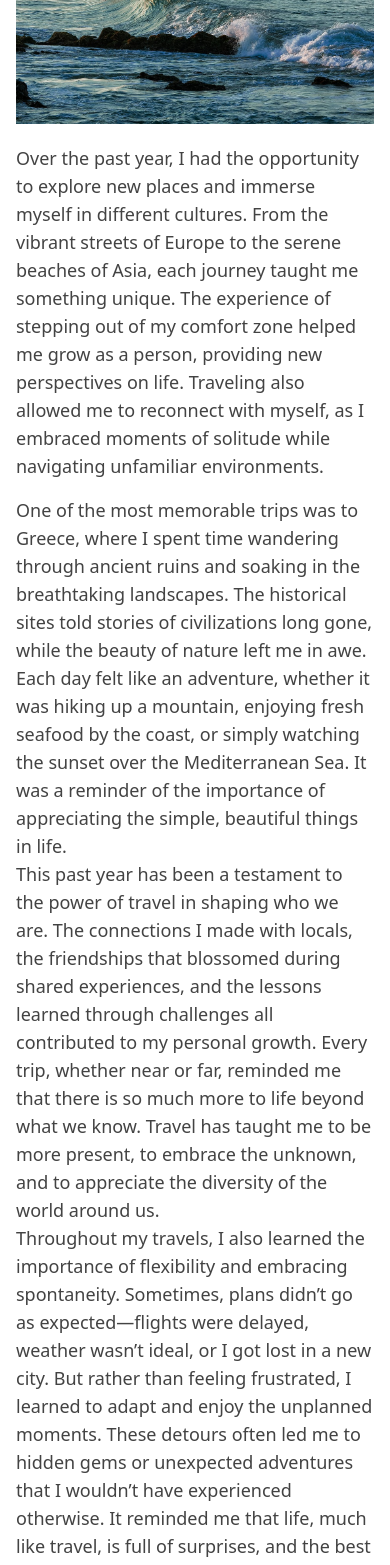
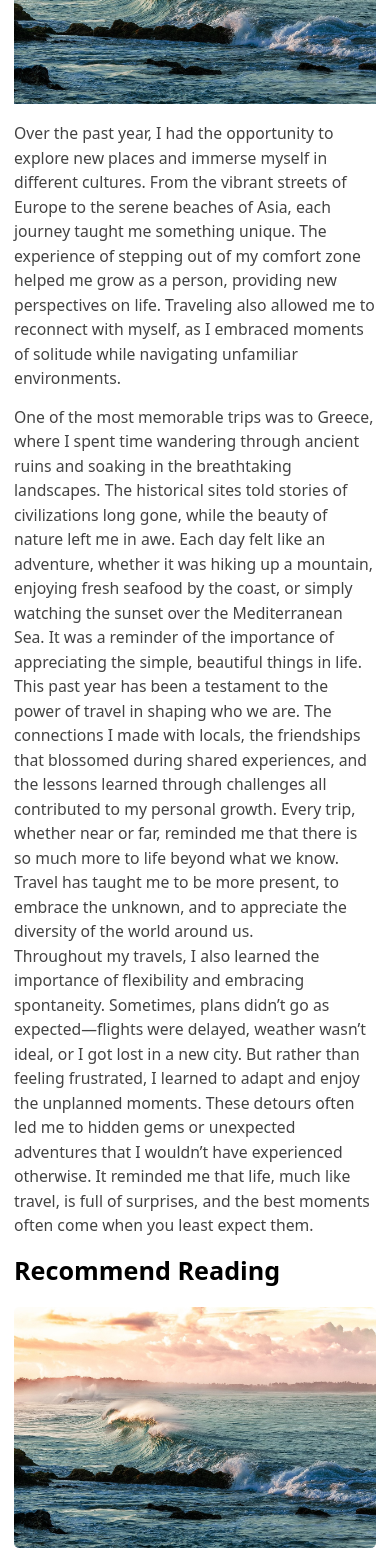
Before and after one commit to zer0p01nt/coding-myself, a React (Vite) app: page /read/1 in a window 390 px wide. Shown: the part 420-1985 px from the top of the page. Built offline with nearby package versions, Linux system fonts and the light colour scheme.

Commit message:
💄 Design: 반응형 추가

```diff
--- a/src/components/home/PostArea.tsx
+++ b/src/components/home/PostArea.tsx
@@ -2,7 +2,7 @@ import PostItem from "./PostItem";
 
 export default function PostArea() {
   return (
-    <section className='posts-area grid grid-cols-2 gap-8'>
+    <section className='posts-area grid grid-cols-2 gap-8 min-[320px]:grid-cols-1 md:grid-cols-2 md:gap-4'>
       <PostItem />
     </section>
   );
--- a/src/components/home/SearchArea.tsx
+++ b/src/components/home/SearchArea.tsx
@@ -4,10 +4,10 @@ export default function SearchArea() {
   return (
     <section className='search-area mb-16'>
       <article className='search-area__search font-search text-center'>
-        <h2 className='search-area__title text-[2rem] font-bold mb-2'>
+        <h2 className='search-area__title text-[2rem] font-bold mb-2 lg:text-4xl'>
           The Sucoding Blog
         </h2>
-        <p className='search-area__description text-[1.15rem] text-primary mb-4'>
+        <p className='search-area__description text-[1.15rem] text-primary mb-4 min-[320px]:text-lg lg:text-[1.35rem]'>
           A Blog About Food, Experience, and Recipes.
         </p>
         <form method='get' className='search-area__form relative'>
--- a/src/components/read/ReadArea.tsx
+++ b/src/components/read/ReadArea.tsx
@@ -7,7 +7,7 @@ export default function ReadArea() {
         <strong className='page__read-tag flex justify-center items-center text-white w-18 h-6.5 text-xs bg-primary-navy my-[0.325rem] mx-0'>
           Travel
         </strong>
-        <h2 className='page__read-title font-bold'>
+        <h2 className='page__read-title font-bold min-[320px]:text-[1.625rem] md:text-[1.825rem]'>
           My Travel Stories from the Past Year
         </h2>
         <div className='page__read-meta-group flex justify-between text-sm text-secondary'>
@@ -24,8 +24,8 @@ export default function ReadArea() {
           className='page__read-image w-full h-70 object-cover'
         />
       </section>
-      <section className='page__read-desc mt-5 text-lg/7 max-w-200 text-tertiary'>
-        <p className='mb-4'>
+      <section className='page__read-desc mt-5 text-lg/7 max-w-200 text-tertiary min-[420px]:text-base lg:text-base'>
+        <p className='mb-4 min-[420px]:mb-2'>
           Over the past year, I had the opportunity to explore new places and
           immerse myself in different cultures. From the vibrant streets of
           Europe to the serene beaches of Asia, each journey taught me something
--- a/src/components/read/RecommendationArea.tsx
+++ b/src/components/read/RecommendationArea.tsx
@@ -3,7 +3,7 @@ import RecommendationItem from "./RecommendationItem";
 export default function RecommendationArea() {
   return (
     <article className='page__recommend w-full max-w-200 my-4 mx-0'>
-      <h3 className='page__recommend-title font-bold text-[1.8rem] mb-5'>
+      <h3 className='page__recommend-title font-bold text-[1.8rem] mb-5 min-[420px]:text-2xl'>
         Recommend Reading
       </h3>
       <ul className='page__recommend-lists page__recommend-lists'>
--- a/src/components/read/RecommendationItem.tsx
+++ b/src/components/read/RecommendationItem.tsx
@@ -5,17 +5,17 @@ export default function RecommendationItem() {
   return (
     <li className='my-5 mx-0'>
       <NavLink to=''>
-        <div className='page__recommend-list flex flex-col gap-4'>
+        <div className='page__recommend-list flex flex-col gap-4 sm:flex-row'>
           <img
             src={dummyImage1}
             alt=''
-            className='page__recommend-img max-w-full rounded-md'
+            className='page__recommend-img max-w-full rounded-md sm:max-w-[250px]'
           />
           <div>
-            <h4 className='page__recommend-subtitle mb-2 text-[1.325rem]/7 font-bold'>
+            <h4 className='page__recommend-subtitle mb-2 text-[1.325rem]/7 font-bold min-[420px]:text-[1.175rem]'>
               Why you don’t need more than 3 pieces of clothing
             </h4>
-            <p className='page__recommend-desc text-base/6 text-[#4b4b4b] overflow-hidden line-clamp-4'>
+            <p className='page__recommend-desc text-base/6 text-[#4b4b4b] overflow-hidden line-clamp-4 min-[420px]:text-base'>
               Et vitae, mollis euismod lobortis blandit amet sed amet. Amet ut
               amet nisl tortor arcu non id nulla mauris neque nisl magna.Et
               vitae, mollis euismod lobortis blandit amet sed amet. Amet ut amet
--- a/src/css/index.css
+++ b/src/css/index.css
@@ -33,6 +33,29 @@
   button {
     cursor: pointer;
   }
+
+  @media (min-width: 320px) {
+    html {
+      font-size: 14px;
+      position: relative;
+      left: calc((100vw - 100%) / 2);
+    }
+  }
+
+  @media (min-width: 420px) {
+    html {
+      font-size: 15px;
+      position: static;
+    }
+  }
+
+  @media (min-width: 640px) {
+    html {
+      font-size: 16px;
+      position: relative;
+      left: calc((100vw - 100%) / 2);
+    }
+  }
 }
 
 @tailwind utilities;
--- a/src/layouts/RootLayout.tsx
+++ b/src/layouts/RootLayout.tsx
@@ -4,7 +4,7 @@ import Footer from "../components/Footer";
 
 export default function RootLayout() {
   return (
-    <div className='page w-full ml-auto mr-auto py-0 px-4'>
+    <div className='page w-full ml-auto mr-auto py-0 px-4 min-[320px]:max-w-full sm:max-w-160 md:max-w-3xl lg:max-w-5xl'>
       <Header />
       <Outlet />
       <Footer />
--- a/src/pages/Auth.tsx
+++ b/src/pages/Auth.tsx
@@ -1,6 +1,6 @@
 export default function Auth() {
   return (
-    <main className='page__main flex flex-col items-center justify-center my-12 mx-0 min-h-[calc(100vh-131px-128px-96px)]'>
+    <main className='page__main flex flex-col items-center justify-center my-12 mx-0 min-h-[calc(100vh-131px-128px-96px)] min-[320px]:min-h-[calc(100vh-114px-110px-96px)] sm:min-h-[calc(100vh-131px-128px-96px)]'>
       <article className='page-auth flex justify-center items-center'>
         <section className='page-auth__container w-full max-w-100 bg-white rounded-lg shadow-md overflow-hidden'>
           <nav className='page-auth__toggle flex bg-black'>
--- a/src/pages/Home.tsx
+++ b/src/pages/Home.tsx
@@ -3,7 +3,7 @@ import SearchArea from "../components/home/SearchArea";
 
 export default function Home() {
   return (
-    <main className='page__main flex flex-col items-center justify-center my-12 mx-0 min-h-[calc(100vh-131px-128px-96px)]'>
+    <main className='page__main flex flex-col items-center justify-center my-12 mx-0 min-h-[calc(100vh-131px-128px-96px)] min-[320px]:min-h-[calc(100vh-114px-110px-96px)] sm:min-h-[calc(100vh-131px-128px-96px)]'>
       {/* Search */}
       <SearchArea />
       {/* PostArea */}
--- a/src/pages/Read.tsx
+++ b/src/pages/Read.tsx
@@ -3,7 +3,7 @@ import RecommendationArea from "../components/read/RecommendationArea";
 
 export default function Read() {
   return (
-    <main className='page__main flex flex-col items-center justify-center my-12 mx-0 min-h-[calc(100vh-131px-128px-96px)]'>
+    <main className='page__main flex flex-col items-center justify-center my-12 mx-0 min-h-[calc(100vh-131px-128px-96px)] min-[320px]:min-h-[calc(100vh-114px-110px-96px)] sm:min-h-[calc(100vh-131px-128px-96px)]'>
       {/* ReadArea */}
       <ReadArea />
       {/* RecommendationArea */}
--- a/src/pages/Write.tsx
+++ b/src/pages/Write.tsx
@@ -1,13 +1,13 @@
 export default function Write() {
   return (
-    <main className='page__main flex flex-col items-center justify-center my-12 mx-0 min-h-[calc(100vh-131px-128px-96px)]'>
+    <main className='page__main flex flex-col items-center justify-center my-12 mx-0 min-h-[calc(100vh-131px-128px-96px)] min-[320px]:min-h-[calc(100vh-114px-110px-96px)] sm:min-h-[calc(100vh-131px-128px-96px)]'>
       <div className='page__write py-8 px-4 max-w-2xl w-full'>
         <h2 className='page__write-text mb-4 text-xl/7 text-primary-black'>
           새로운 글 작성
         </h2>
         <form action='#'>
-          <div className='page__write-form grid gap-4'>
-            <div className='page__write-group'>
+          <div className='page__write-form grid gap-4 sm:grid-cols-2 sm:gap-6'>
+            <div className='page__write-group sm:col-span-2'>
               <label
                 htmlFor='title'
                 className='page__write-label block mb-2 text-sm/5 font-medium text-primary-black'
```
